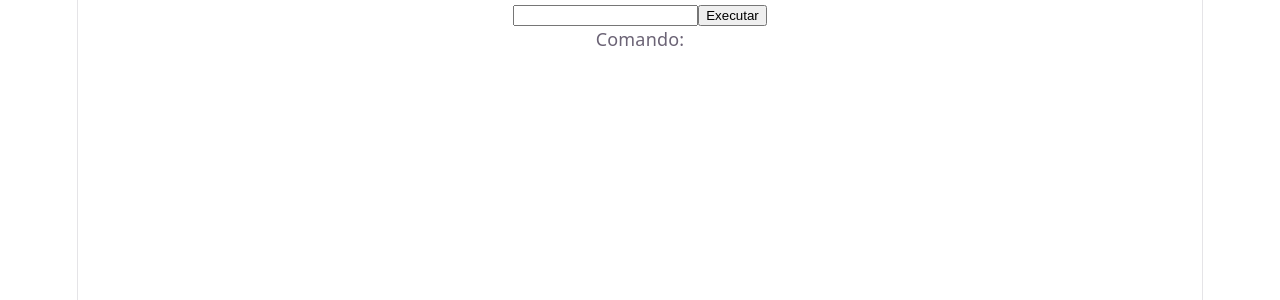
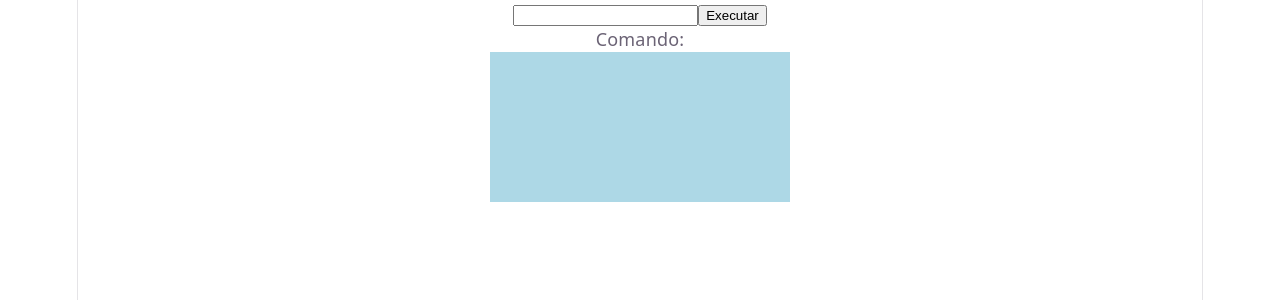
Before and after one commit to ufjf-dcc207/ufjf-dcc207-2026-3-a-atv11-igorknop, a React (Vite) app: page / in a window 1280 px wide. Shown: the top 300 px of the page. Built offline with nearby package versions, Linux system fonts and the light colour scheme.

Commit message:
adiciona Tela com código a cada render

```diff
--- a/src/Prompt.tsx
+++ b/src/Prompt.tsx
@@ -1,4 +1,5 @@
 import { useRef, useState } from "react";
+import Tela from "./Tela";
 
 export default function Prompt() {
     const [entrada, setEntrada] = useState("");
@@ -20,6 +21,7 @@ export default function Prompt() {
             <input ref={refInput} onChange={aoDigitar}/>
             <button onClick={aoExecutar}>Executar</button>
             <div>Comando: {comando}</div>
+            <Tela />
         </div>
     );
 }
--- /dev/null
+++ b/src/Tela.tsx
@@ -0,0 +1,20 @@
+import { useEffect, useRef } from "react";
+
+export default function Tela() {
+    const refCanvas = useRef(null);
+    useEffect(desenhar);
+
+    function desenhar() {
+        console.log("desenhar!");
+        if(!refCanvas.current) return;
+        const canvas: HTMLCanvasElement = refCanvas.current;
+        const ctx = canvas.getContext("2d");
+        ctx.fillStyle = "lightblue";
+        ctx.fillRect(0,0, canvas.width, canvas.height);
+
+    }
+    return (<>
+        <canvas ref={refCanvas}></canvas>
+    </>);
+
+}
```
